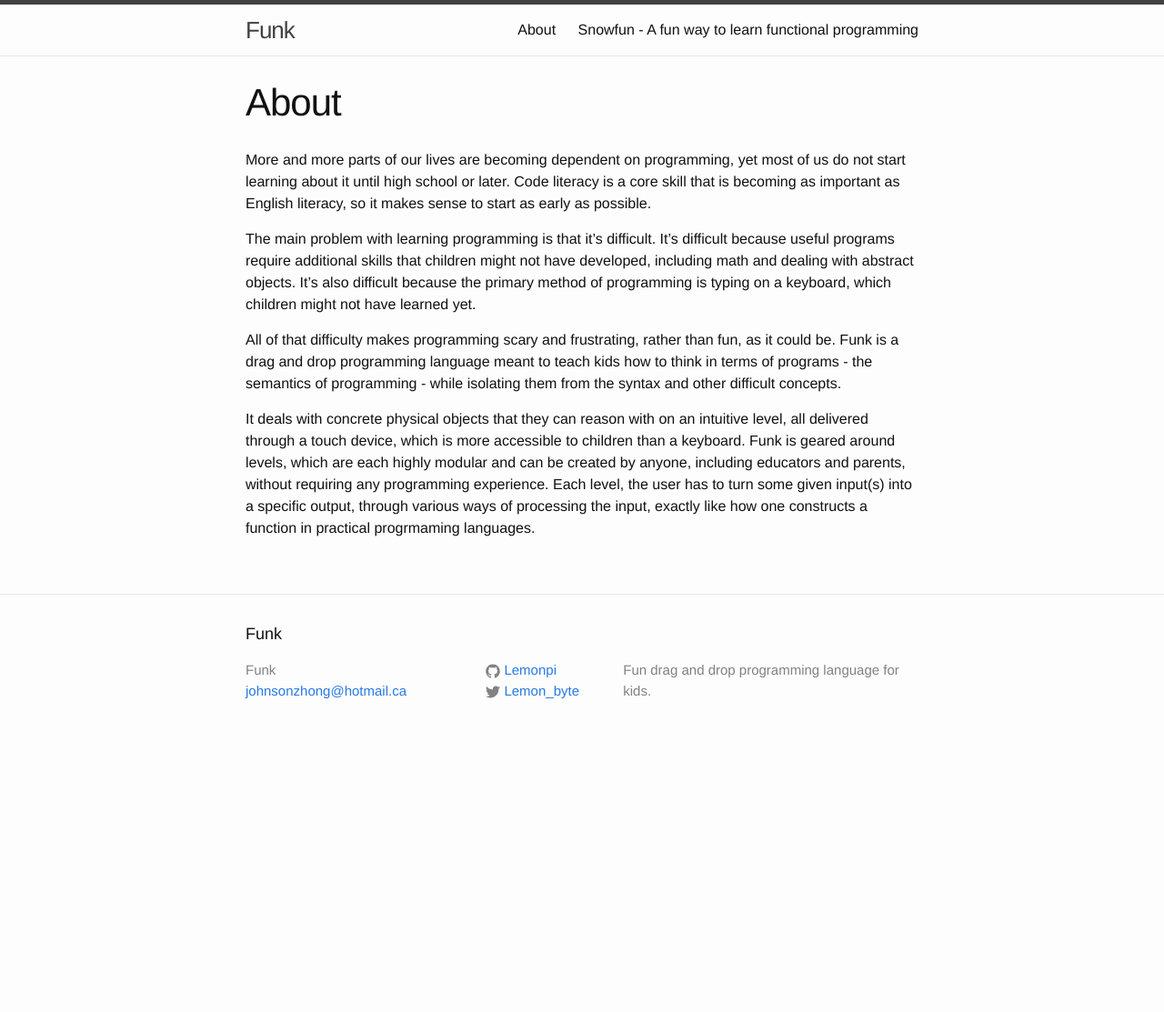
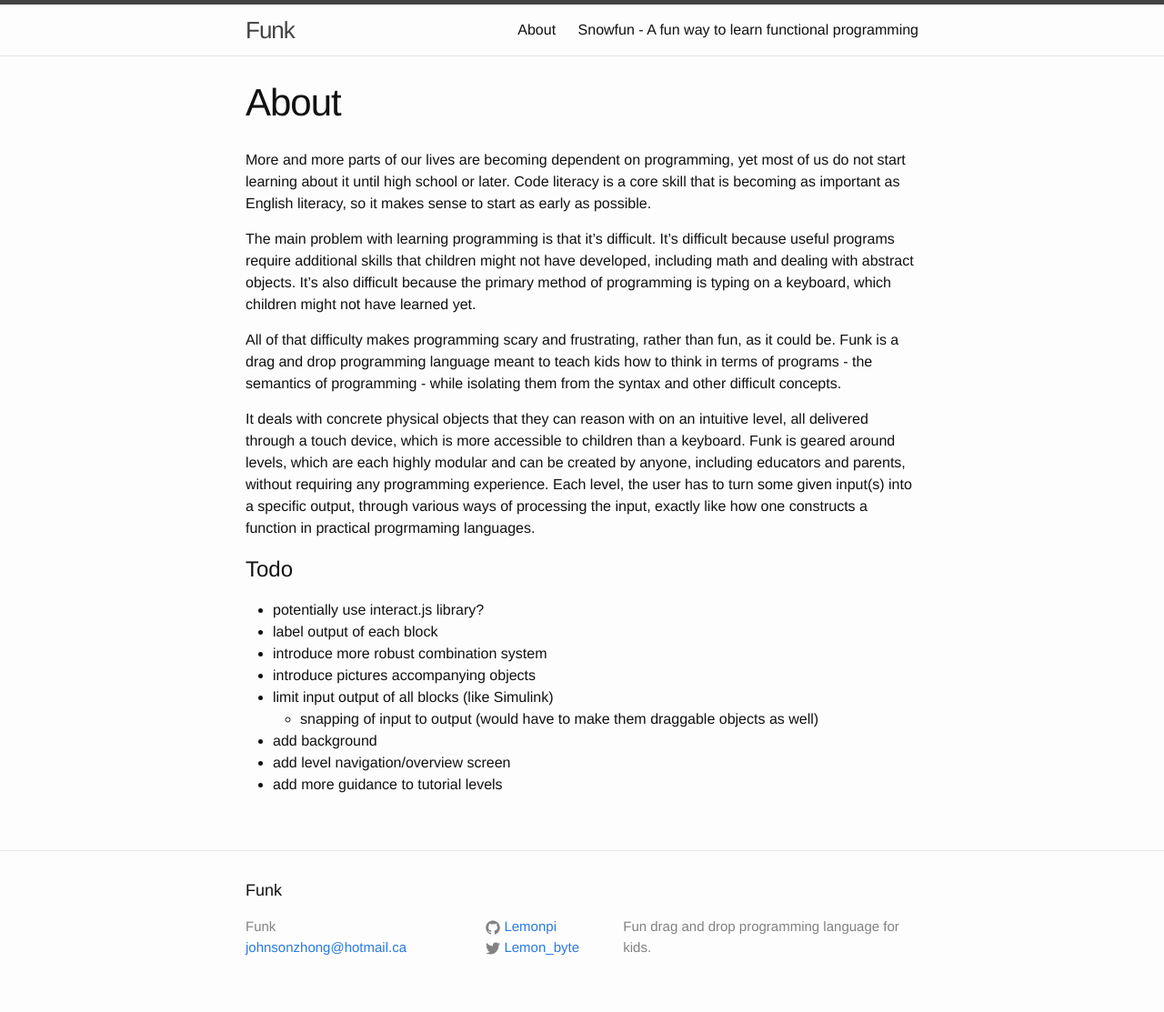
Before and after one commit to LemonPi/Snowfun, a Jekyll site: the page built from about.md, in a window 1280 px wide. Shown: the whole page at 91% size. Built offline with Jekyll 4.4.1, drawn with Linux system fonts in a browser that asks for light colours; before the commit the page ends 900 px from its top, so only the background shows below that.

Commit message:
Make output block undraggable

```diff
--- a/about.md
+++ b/about.md
@@ -26,3 +26,15 @@
 anyone, including educators and parents, without requiring any programming experience.
 Each level, the user has to turn some given input(s) into a specific output, through various
 ways of processing the input, exactly like how one constructs a function in practical progrmaming languages.
+
+
+# Todo
+- potentially use interact.js library?
+- label output of each block
+- introduce more robust combination system
+- introduce pictures accompanying objects
+- limit input output of all blocks (like Simulink)
+	- snapping of input to output (would have to make them draggable objects as well)
+- add background
+- add level navigation/overview screen
+- add more guidance to tutorial levels
--- a/js/fun.js
+++ b/js/fun.js
@@ -23,6 +23,8 @@
 
 /* end third-party code */
 
+/** unique block types, each should have a create(state) function
+	create(state) creates and returns a block of that type */
 var blocks = {
     'var': {
         create: function(state) {
@@ -57,7 +59,8 @@
     },
     'outvar': {
         create: function(state) {
-            var a = $('<div><a class=\'block outvar\'/></div>').draggable();
+			// outvariable will not be draggable
+            var a = $('<div><a class=\'block outvar\'/></div>');
             a.find('.block-text').text(state.val);
             return a;
         },
```
Also changed, not shown: blog.html (added, +23 -0 lines), nofun.html (deleted, +0 -30 lines).
